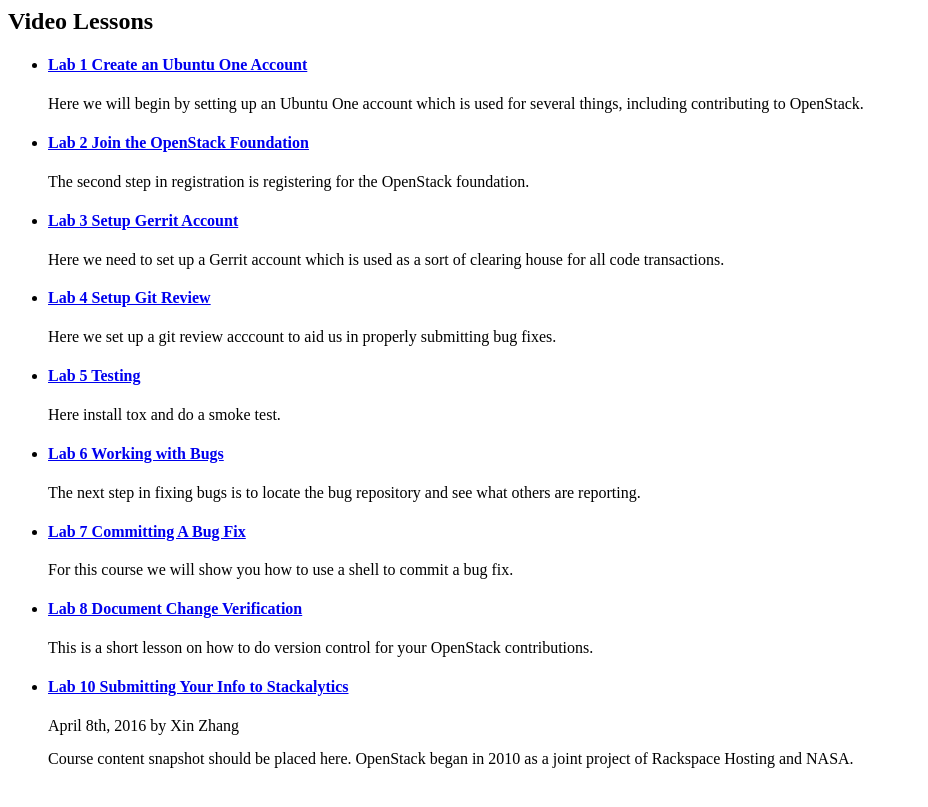
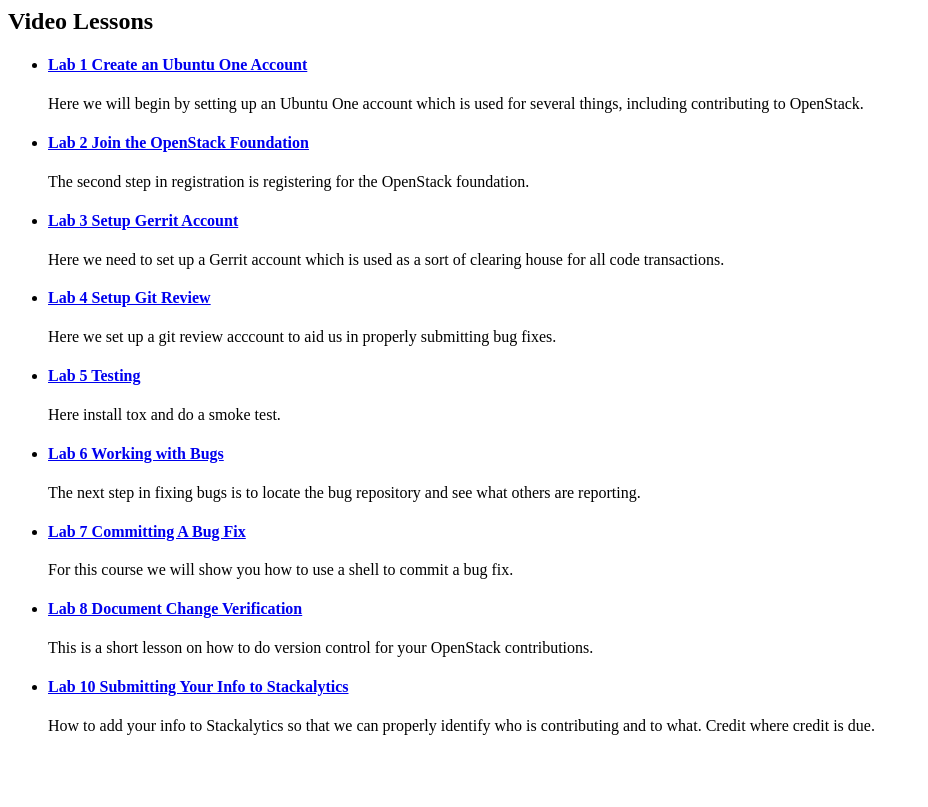
Before and after one commit to opencloudelab/opencloudelab.github.io, a Jekyll site: the page built from Views/Topics/openstack_contribution.md, in a window 1280 px wide. Shown: the top 807 px of the page, without its empty margins (0-928 px from the left). Built offline with Jekyll 4.4.1, drawn with Linux system fonts in a browser that asks for light colours.

Commit message:
fixed description and author

```diff
--- a/_posts/openstack-contri/2016-02-10-openstack-contr-lab10.md
+++ b/_posts/openstack-contri/2016-02-10-openstack-contr-lab10.md
@@ -2,8 +2,8 @@
 layout: post
 title: Lab 10 Submitting Your Info to Stackalytics
 categories: openstack-contri
-author: April 8th, 2016  by Xin Zhang
-description: Course content snapshot should be placed here. OpenStack began in 2010 as a joint project of Rackspace Hosting and NASA.
+author:
+description: How to add your info to Stackalytics so that we can properly identify who is contributing and to what. Credit where credit is due.
 ---
 
 Submitting Your Info to Stackalytics
```
